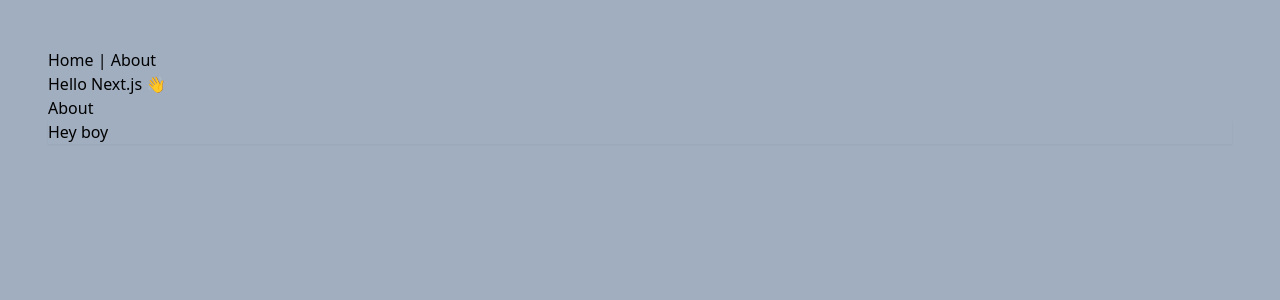
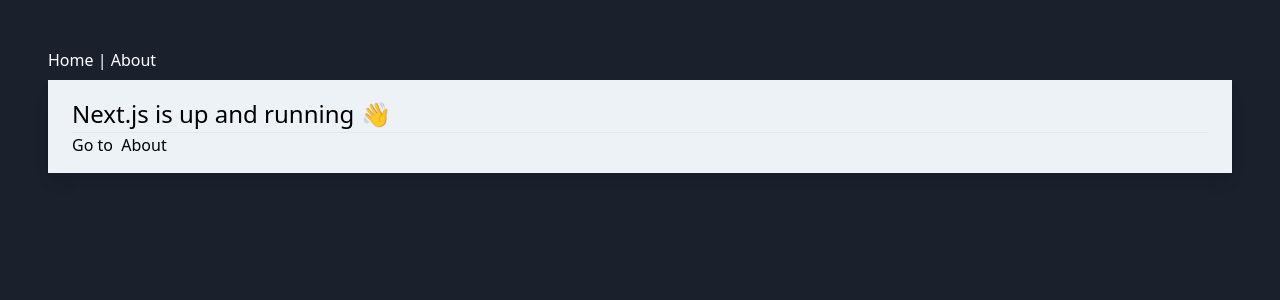
Before and after one commit to badgooooor/next-starter, a Next.js app: page / in a window 1280 px wide. Shown: the top 300 px of the page. Built offline with nearby package versions, Linux system fonts and the light colour scheme.

Commit message:
Add content in page

```diff
--- a/components/Layout.tsx
+++ b/components/Layout.tsx
@@ -14,7 +14,7 @@
       <meta charSet="utf-8" />
       <meta name="viewport" content="initial-scale=1.0, width=device-width" />
     </Head>
-    <header>
+    <header className="text-white pb-2">
       <nav>
         <Link href="/">
           <a>Home</a>
--- a/pages/about.tsx
+++ b/pages/about.tsx
@@ -1,16 +1,19 @@
-import Link from 'next/link'
-import Layout from '../components/Layout'
+import Link from "next/link";
+import Layout from "../components/Layout";
 
 const AboutPage = () => (
   <Layout title="About | Next.js + TypeScript Example">
-    <h1>About</h1>
+    <div className="shadow-lg px-6 py-4 bg-gray-200">
+      <div className="text-2xl">About</div>
       <p>This is the about page</p>
+      <hr />
       <p>
         <Link href="/">
           <a>Go home</a>
         </Link>
       </p>
+    </div>
   </Layout>
-)
+);
 
-export default AboutPage
+export default AboutPage;
--- a/pages/index.tsx
+++ b/pages/index.tsx
@@ -3,14 +3,15 @@
 
 const IndexPage = () => (
   <Layout title="Home | Next.js + TypeScript Example">
-    <h1>Hello Next.js 👋</h1>
-    <p>
-      <Link href="/about">
-        <a>About</a>
-      </Link>
-    </p>
-    <div className="shadow-sm">
-      <p>Hey boy</p>
+    <div className="shadow-lg px-6 py-4 bg-gray-200">
+      <div className="text-2xl">Next.js is up and running 👋</div>
+      <hr />
+      <p>
+        Go to &nbsp;
+        <Link href="/about">
+          <a>About</a>
+        </Link>
+      </p>
     </div>
   </Layout>
 );
--- a/styles/index.css
+++ b/styles/index.css
@@ -3,5 +3,5 @@
 @import "tailwindcss/utilities";
 
 body {
-  @apply bg-gray-500 p-12;
+  @apply bg-gray-900 p-12;
 }
```
Lines whose indentation alone changed are shown as unchanged.
